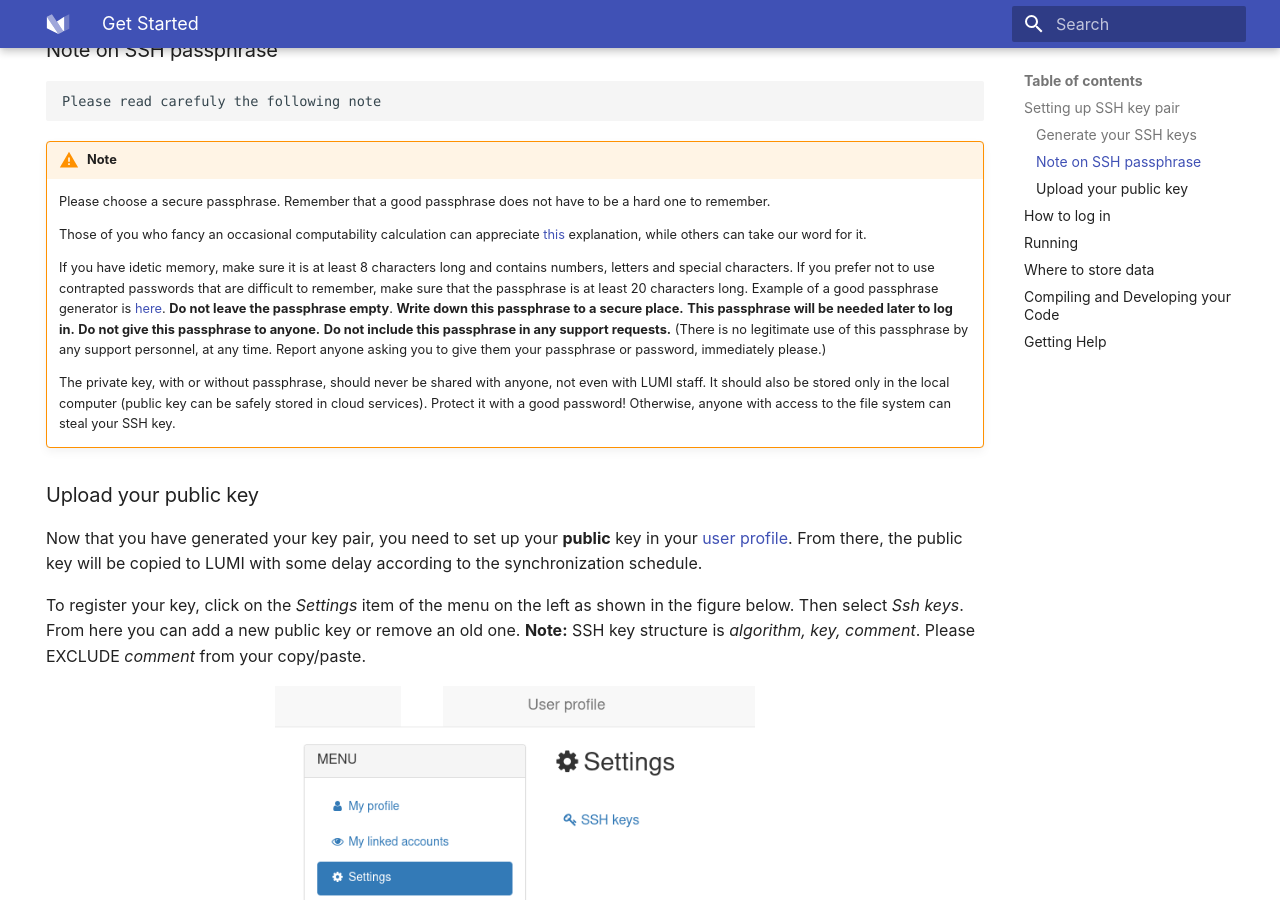
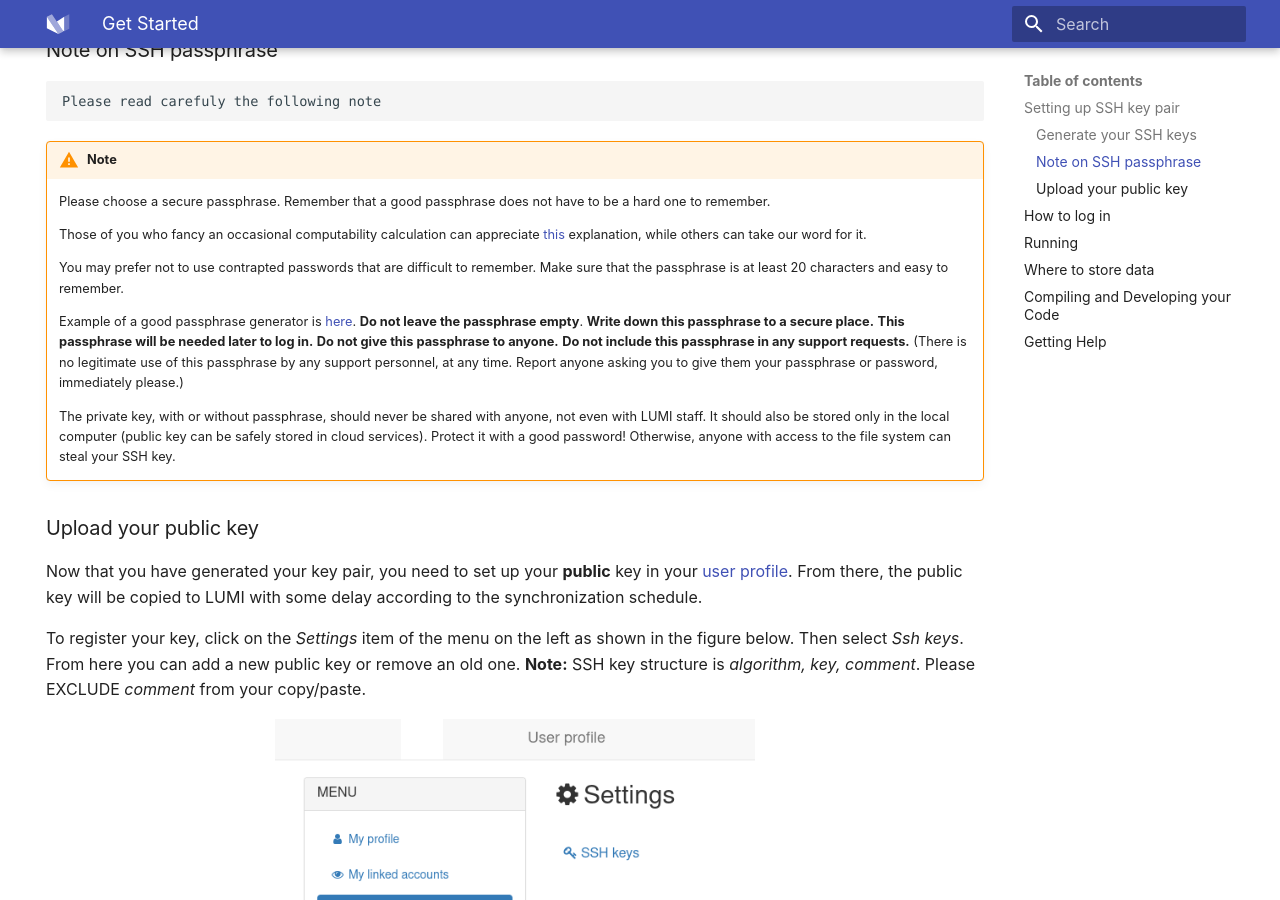
Before and after one commit to Lumi-supercomputer/lumi-userguide, an MkDocs documentation site: the page built from docs/firststeps/getstarted.md, in a window 1280 px wide and 900 px high, scrolled down 2188 px. Built offline with MkDocs 1.6.1 and Material for MkDocs 9.7.7, drawn with Linux system fonts in a browser that asks for light colours.

Commit message:
Update getstarted.md

```diff
--- a/docs/firststeps/getstarted.md
+++ b/docs/firststeps/getstarted.md
@@ -133,10 +133,10 @@ you need to generate an SSH key pair.
     Those of you who fancy an occasional computability calculation can appreciate
     [this][bad-complex-password] explanation, while others can take our word for it.
 
-    If you have idetic memory, make sure it is at least 8 characters long and contains
-    numbers, letters and special characters. If you prefer not to use contrapted passwords
-    that are difficult to remember, make sure that the passphrase is at least 20 characters
-    long. Example of a good passphrase generator is [here][correcthorsebatterystaple].
+    You may prefer not to use contrapted passwords that are difficult to remember.
+    Make sure that the passphrase is at least 20 characters and easy to remember.
+
+    Example of a good passphrase generator is [here][correcthorsebatterystaple].
     **Do not leave the passphrase empty**.
     **Write down this passphrase to a secure place.**
     **This passphrase will be needed later to log in.**
```
